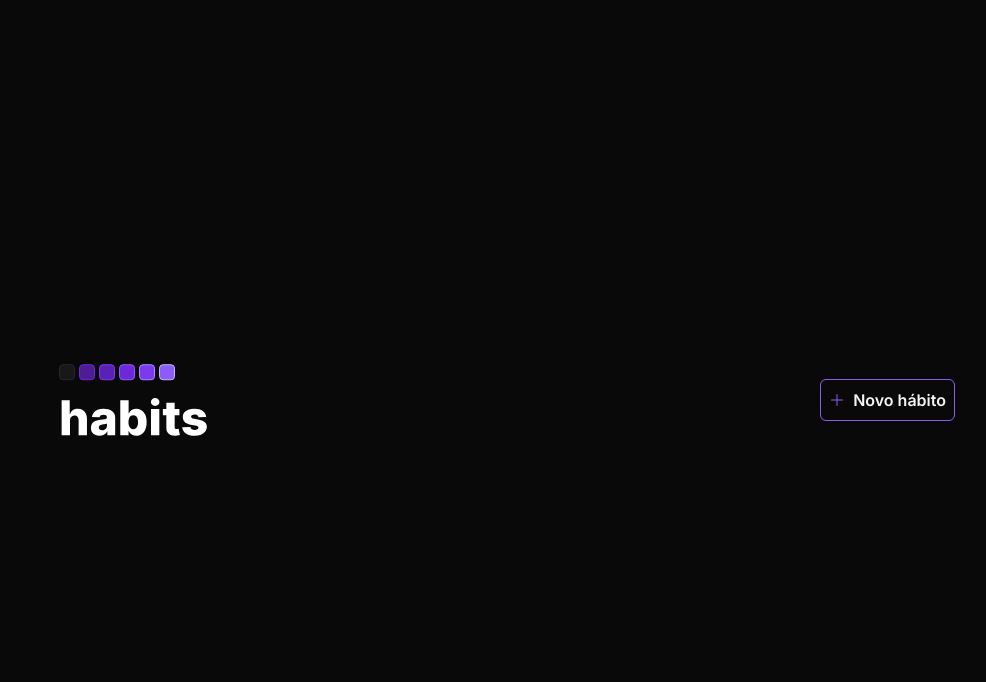
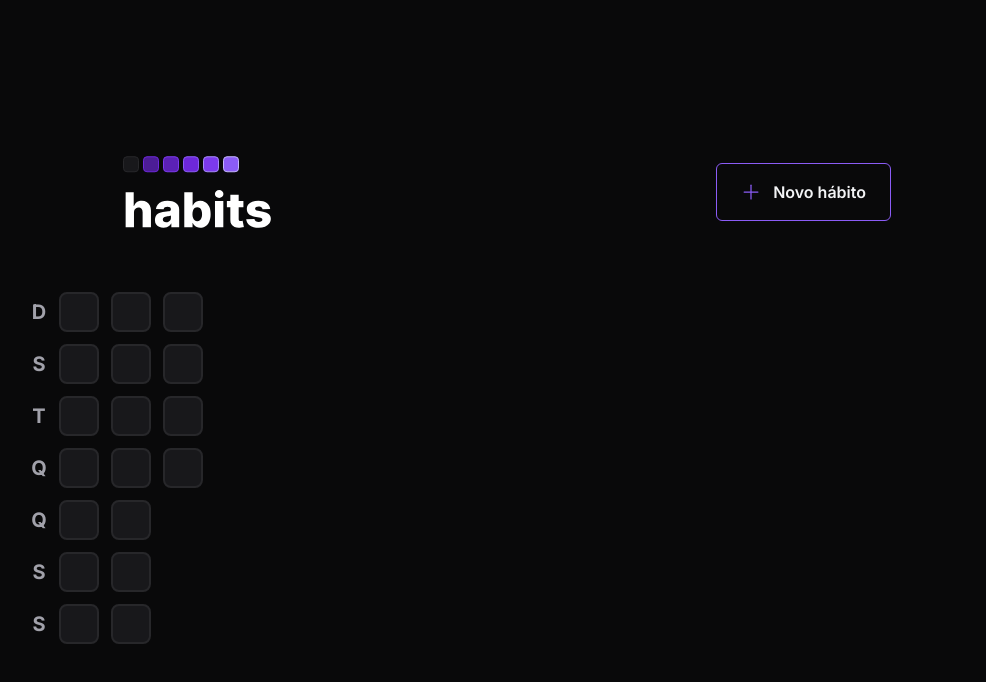
Before and after one commit to IcaroSilvaFK/nlw-setup, a React (Vite) app in the folder web/: page / in a window 1280 px wide. Shown: the top 682 px of the page, without its empty margins (133-1119 px from the left). Built offline with nearby package versions, Linux system fonts and the light colour scheme.

Commit message:
feat: create habit grid

```diff
--- a/web/package.json
+++ b/web/package.json
@@ -10,13 +10,16 @@
   },
   "dependencies": {
     "@radix-ui/react-checkbox": "^1.0.1",
+    "dayjs": "^1.11.7",
     "phosphor-react": "^1.4.1",
     "react": "^18.2.0",
-    "react-dom": "^18.2.0"
+    "react-dom": "^18.2.0",
+    "uuid": "^9.0.0"
   },
   "devDependencies": {
     "@types/react": "^18.0.26",
     "@types/react-dom": "^18.0.9",
+    "@types/uuid": "^9.0.0",
     "@vitejs/plugin-react": "^3.0.0",
     "autoprefixer": "^10.4.13",
     "postcss": "^8.4.21",
--- a/web/src/App.tsx
+++ b/web/src/App.tsx
@@ -1,8 +1,10 @@
 import { Plus } from 'phosphor-react';
 import { useState } from 'react';
+import { Header } from './components/Header';
 import { Modal } from './components/Modal';
+import { SummaryTable } from './components/SummaryTable';
 
-export default function App() {
+export function App() {
   const [modalIsOpen, setModalIsOpen] = useState(false);
 
   function handleCloseModal() {
@@ -15,20 +17,9 @@ export default function App() {
 
   return (
     <div className='h-full w-full flex items-center justify-center'>
-      <main className='w-[100%] max-w-4xl'>
-        <header className='flex items-center justify-between w-[100%]'>
-          <img src='/assets/logo.svg' alt='habits logo' />
-          <button
-            className='
-          bg-transparent  border border-violet-500 flex items-center gap-2
-          p-2 rounded-md
-        '
-            onClick={handleOpenModal}
-          >
-            <Plus className='text-violet-500' />
-            <span className='font-semibold'>Novo hábito</span>
-          </button>
-        </header>
+      <main className='w-full max-w-5xl px-6 flex flex-col gap-16'>
+        <Header handleOpenModal={handleOpenModal} />
+        <SummaryTable />
       </main>
       <Modal isOpen={modalIsOpen} handleCloseModal={handleCloseModal} />
     </div>
--- a/web/src/components/Habit/index.tsx
+++ /dev/null
@@ -1,9 +0,0 @@
-interface IHabitProps {
-  completed: number;
-}
-
-export function Habit(props: IHabitProps) {
-  const { completed } = props;
-
-  return <p className='text-xl text-zinc-700'>Habit {completed}</p>;
-}
--- /dev/null
+++ b/web/src/components/HabitDay/index.tsx
@@ -0,0 +1,5 @@
+export function HabitDay() {
+  return (
+    <div className='w-10 h-10 bg-zinc-900 border-2 border-zinc-800 rounded-lg' />
+  );
+}
--- /dev/null
+++ b/web/src/components/Header/index.tsx
@@ -0,0 +1,25 @@
+import { Plus } from 'phosphor-react';
+
+interface IHeaderProps {
+  handleOpenModal(): void;
+}
+
+export function Header(props: IHeaderProps) {
+  const { handleOpenModal } = props;
+
+  return (
+    <header className='flex items-center justify-between w-[100%] max-w-3xl mx-auto'>
+      <img src='/assets/logo.svg' alt='habits logo' />
+      <button
+        className='
+    bg-transparent  border border-violet-500 flex items-center gap-3
+    px-6 py-4 rounded-md hover:border-violet-300 transition
+  '
+        onClick={handleOpenModal}
+      >
+        <Plus className='text-violet-500' size={20} />
+        <span className='font-semibold'>Novo hábito</span>
+      </button>
+    </header>
+  );
+}
--- /dev/null
+++ b/web/src/components/SummaryTable/index.tsx
@@ -0,0 +1,58 @@
+import { v4 as Uuid } from 'uuid';
+import { generateRangeBetweenDates } from '../../utils/generate-range-from-year-beginning';
+import { HabitDay } from '../HabitDay';
+
+const daysOfWeek = [
+  {
+    shortDay: 'D',
+    id: Uuid(),
+  },
+  {
+    shortDay: 'S',
+    id: Uuid(),
+  },
+  {
+    shortDay: 'T',
+    id: Uuid(),
+  },
+  {
+    shortDay: 'Q',
+    id: Uuid(),
+  },
+  {
+    shortDay: 'Q',
+    id: Uuid(),
+  },
+  {
+    shortDay: 'S',
+    id: Uuid(),
+  },
+  {
+    shortDay: 'S',
+    id: Uuid(),
+  },
+];
+
+const summaryDates = generateRangeBetweenDates();
+
+export function SummaryTable() {
+  return (
+    <div className='w-full flex'>
+      <div className='grid grid-rows-7 grid-flow-row gap-3'>
+        {daysOfWeek.map((day) => (
+          <div
+            className='text-zinc-400 text-xl h-10 w-10 font-bold flex items-center justify-center'
+            key={day.id}
+          >
+            {day.shortDay}
+          </div>
+        ))}
+      </div>
+      <div className='grid grid-rows-7 grid-flow-col gap-3'>
+        {summaryDates.map((date, index) => (
+          <HabitDay key={`${date}-${index}`} />
+        ))}
+      </div>
+    </div>
+  );
+}
--- a/web/src/main.tsx
+++ b/web/src/main.tsx
@@ -1,6 +1,6 @@
 import { StrictMode } from 'react';
 import { createRoot } from 'react-dom/client';
-import App from './App';
+import { App } from './App';
 
 import './styles/global.css';
 
--- /dev/null
+++ b/web/src/utils/generate-range-from-year-beginning.ts
@@ -0,0 +1,17 @@
+import dayjs from 'dayjs';
+
+export function generateRangeBetweenDates() {
+  const firstDayOfTheYear = dayjs().startOf('year');
+  const today = new Date();
+
+  const dates = [];
+
+  let compareDate = firstDayOfTheYear;
+
+  while (compareDate.isBefore(today)) {
+    dates.push(compareDate.toDate());
+    compareDate = compareDate.add(1, 'day');
+  }
+
+  return dates;
+}
--- a/web/tailwind.config.cjs
+++ b/web/tailwind.config.cjs
@@ -6,6 +6,9 @@ module.exports = {
       fontFamily: {
         inter: ['Inter', 'sans-serif'],
       },
+      gridTemplateRows: {
+        7: 'repeat(7, minmax(0,1fr))',
+      },
     },
   },
   plugins: [],
```
Also changed, not shown: 1 other file (tests, documents, lock files or other folders).
